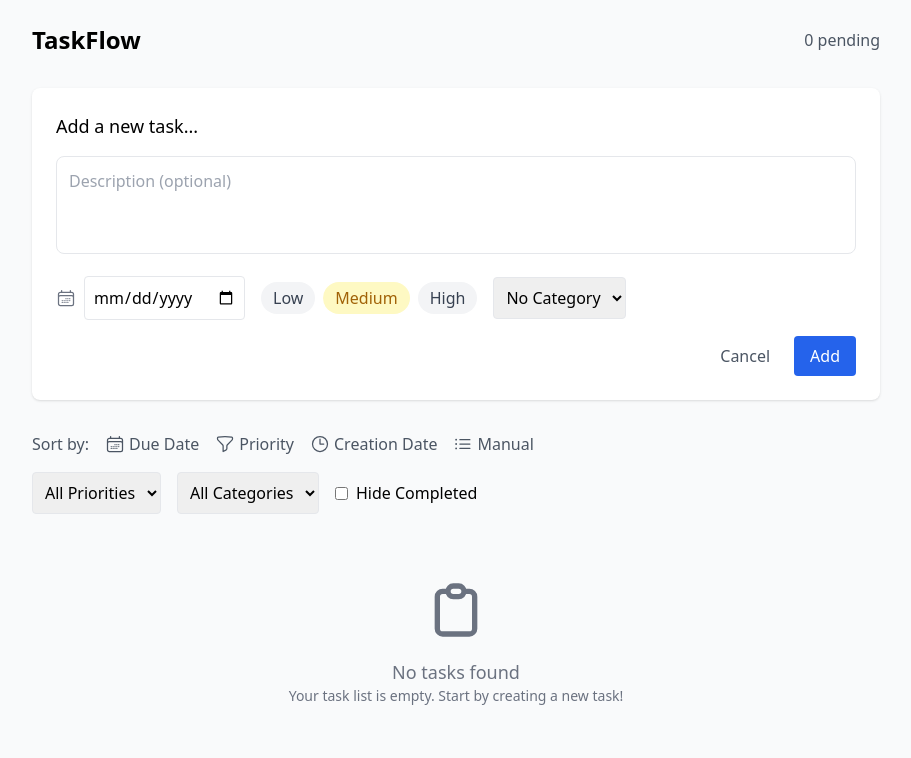
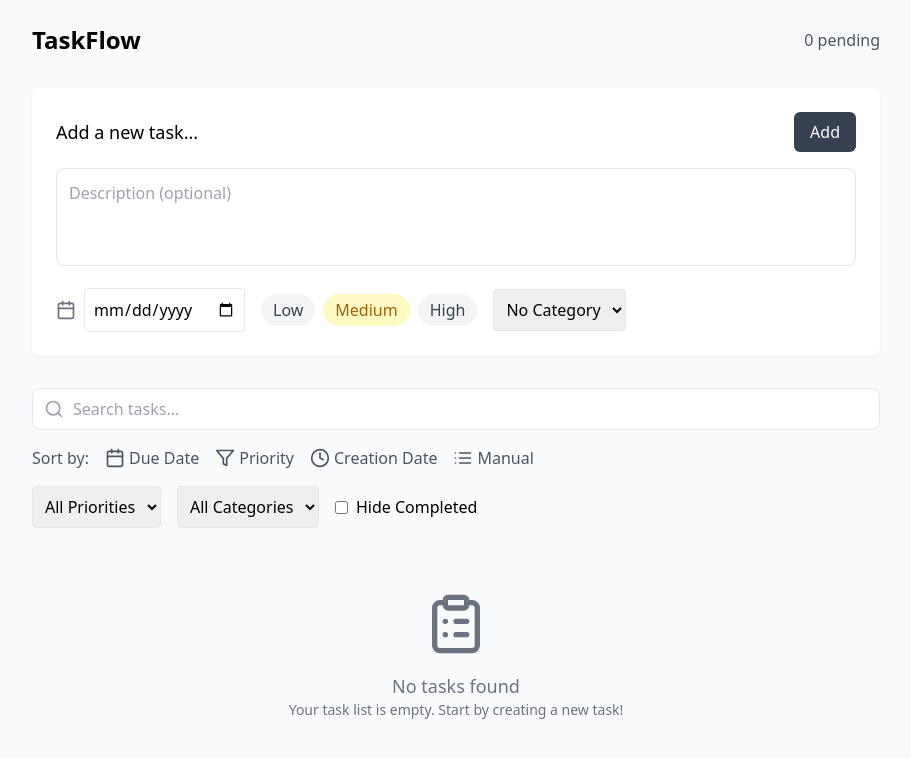
Before and after one commit to lowsp2025/taskflow, a React (Vite) app: page / in a window 1280 px wide. Shown: the top 758 px of the page, without its empty margins (184-1095 px from the left). Built offline with nearby package versions, Linux system fonts and the light colour scheme.

Commit message:
Update TaskFlow with Lucide Icons

```diff
--- a/package.json
+++ b/package.json
@@ -11,11 +11,11 @@
   "dependencies": {
     "react": "^18.2.0",
     "react-dom": "^18.2.0",
-    "@heroicons/react": "^2.0.18",
     "tailwindcss": "^3.3.3",
     "autoprefixer": "^10.4.14",
     "postcss": "^8.4.27",
-    "clsx": "^2.0.0"
+    "clsx": "^2.0.0",
+    "lucide-react": "^0.263.1"
   },
   "devDependencies": {
     "@types/react": "^18.2.15",
--- a/src/App.tsx
+++ b/src/App.tsx
@@ -1,5 +1,5 @@
 import React, { useState } from 'react'
-import { CalendarDaysIcon, FunnelIcon, ClockIcon, ListBulletIcon } from '@heroicons/react/24/outline'
+import { Calendar, Filter, Clock, List, ClipboardList, Search } from 'lucide-react'
 import clsx from 'clsx'
 
 function App() {
@@ -15,8 +15,14 @@ function App() {
         <span className="text-gray-600">0 pending</span>
       </header>
 
-      <div className="bg-white rounded-lg shadow p-6 mb-8">
-        <h2 className="text-lg mb-4">Add a new task...</h2>
+      <div className="bg-white rounded-lg shadow-sm p-6 mb-8">
+        <div className="flex justify-between items-center mb-4">
+          <h2 className="text-lg">Add a new task...</h2>
+          <button className="px-4 py-2 bg-gray-700 text-white rounded-md hover:bg-gray-800 flex items-center gap-2">
+            <span>Add</span>
+          </button>
+        </div>
+
         <div className="space-y-4">
           <textarea
             className="w-full p-3 border rounded-lg resize-none"
@@ -26,9 +32,9 @@ function App() {
             onChange={(e) => setDescription(e.target.value)}
           />
 
-          <div className="flex gap-4 items-center">
+          <div className="flex gap-4 items-center flex-wrap">
             <div className="flex items-center gap-2">
-              <CalendarDaysIcon className="w-5 h-5 text-gray-500" />
+              <Calendar className="w-5 h-5 text-gray-500" />
               <input
                 type="date"
                 className="border rounded p-2"
@@ -66,36 +72,36 @@ function App() {
               <option>No Category</option>
             </select>
           </div>
-
-          <div className="flex justify-end gap-2">
-            <button className="px-4 py-2 text-gray-600 hover:bg-gray-100 rounded">
-              Cancel
-            </button>
-            <button className="px-4 py-2 bg-blue-600 text-white rounded hover:bg-blue-700">
-              Add
-            </button>
-          </div>
         </div>
       </div>
 
       <div className="space-y-4">
+        <div className="relative">
+          <Search className="w-5 h-5 absolute left-3 top-1/2 transform -translate-y-1/2 text-gray-400" />
+          <input
+            type="text"
+            placeholder="Search tasks..."
+            className="w-full pl-10 pr-4 py-2 border rounded-lg"
+          />
+        </div>
+
         <div className="flex justify-between items-center">
           <div className="flex items-center gap-4">
             <span className="text-gray-600">Sort by:</span>
             <button className="flex items-center gap-1 text-gray-600 hover:text-gray-900">
-              <CalendarDaysIcon className="w-5 h-5" />
+              <Calendar className="w-5 h-5" />
               Due Date
             </button>
             <button className="flex items-center gap-1 text-gray-600 hover:text-gray-900">
-              <FunnelIcon className="w-5 h-5" />
+              <Filter className="w-5 h-5" />
               Priority
             </button>
             <button className="flex items-center gap-1 text-gray-600 hover:text-gray-900">
-              <ClockIcon className="w-5 h-5" />
+              <Clock className="w-5 h-5" />
               Creation Date
             </button>
             <button className="flex items-center gap-1 text-gray-600 hover:text-gray-900">
-              <ListBulletIcon className="w-5 h-5" />
+              <List className="w-5 h-5" />
               Manual
             </button>
           </div>
@@ -115,11 +121,7 @@ function App() {
         </div>
 
         <div className="flex flex-col items-center justify-center py-12 text-gray-500">
-          <div className="w-16 h-16 mb-4">
-            <svg className="w-full h-full" fill="none" viewBox="0 0 24 24" stroke="currentColor">
-              <path strokeLinecap="round" strokeLinejoin="round" strokeWidth={2} d="M9 5H7a2 2 0 00-2 2v12a2 2 0 002 2h10a2 2 0 002-2V7a2 2 0 00-2-2h-2M9 5a2 2 0 002 2h2a2 2 0 002-2M9 5a2 2 0 012-2h2a2 2 0 012 2" />
-            </svg>
-          </div>
+          <ClipboardList className="w-16 h-16 mb-4" />
           <p className="text-lg font-medium">No tasks found</p>
           <p className="text-sm">Your task list is empty. Start by creating a new task!</p>
         </div>
```
Also changed, not shown: 1 other file (tests, documents, lock files or other folders).
